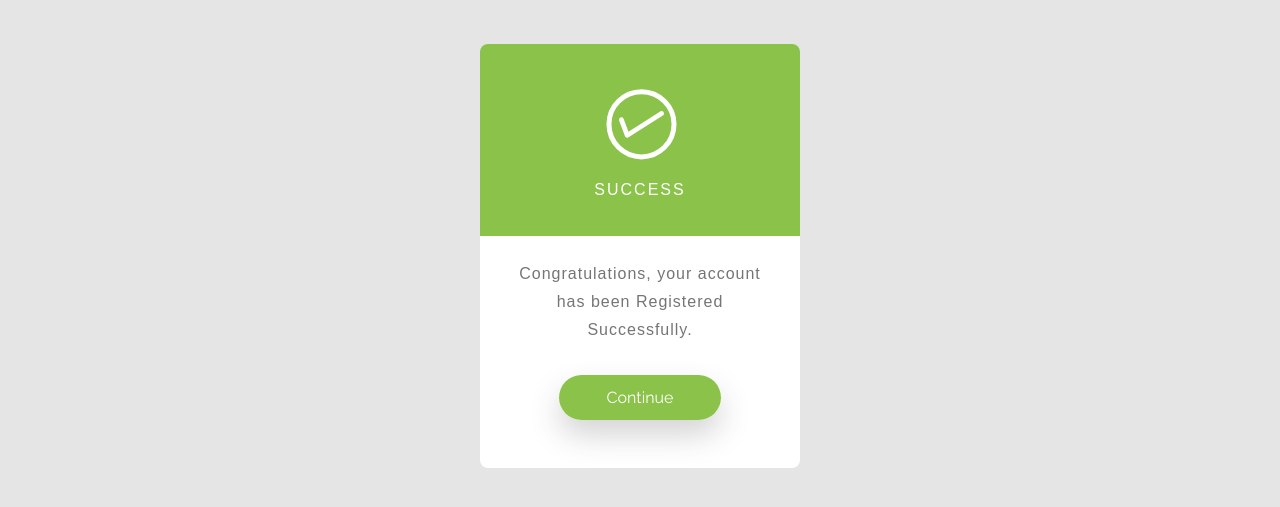
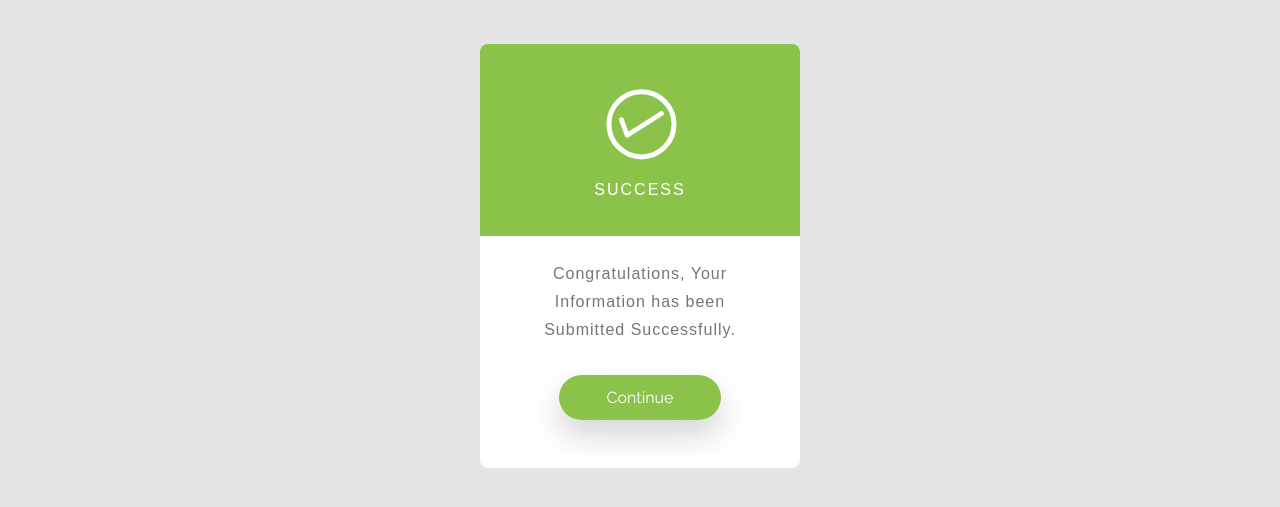
Before and after one commit to KabiGadal/Registration-Successful-page, a plain HTML site: page index.html in a window 1280 px wide. Shown: the part 123-630 px from the top of the page. Drawn offline with Linux system fonts and the light colour scheme.

Commit message:
Made some changes

```diff
--- a/css/style.css
+++ b/css/style.css
@@ -75,4 +75,5 @@ body {
 		-moz-transition: all .4s ease;
 		-o-transition: all .4s ease;
 		transition: all .4s ease;
+    cursor: pointer;
 }
--- a/index.html
+++ b/index.html
@@ -80,7 +80,7 @@
   </div>
   <div id='lower-side'>
     <p id='message'>
-      Congratulations, your account has been Registered Successfully.
+      Congratulations, Your Information has been Submitted Successfully.
     </p>
     <a onclick="history.go(-1);" id="contBtn">Continue</a>
   </div>
```
